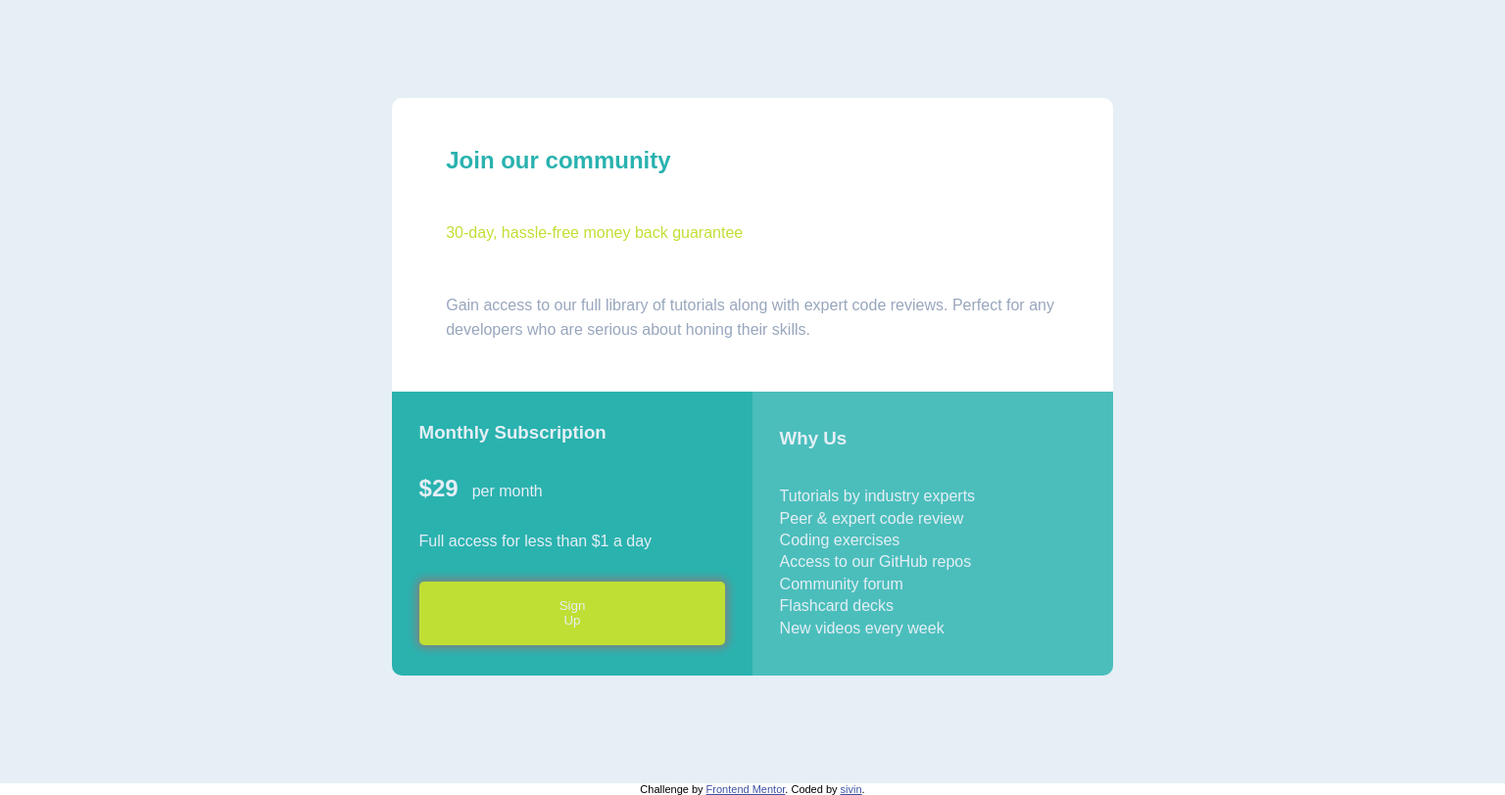
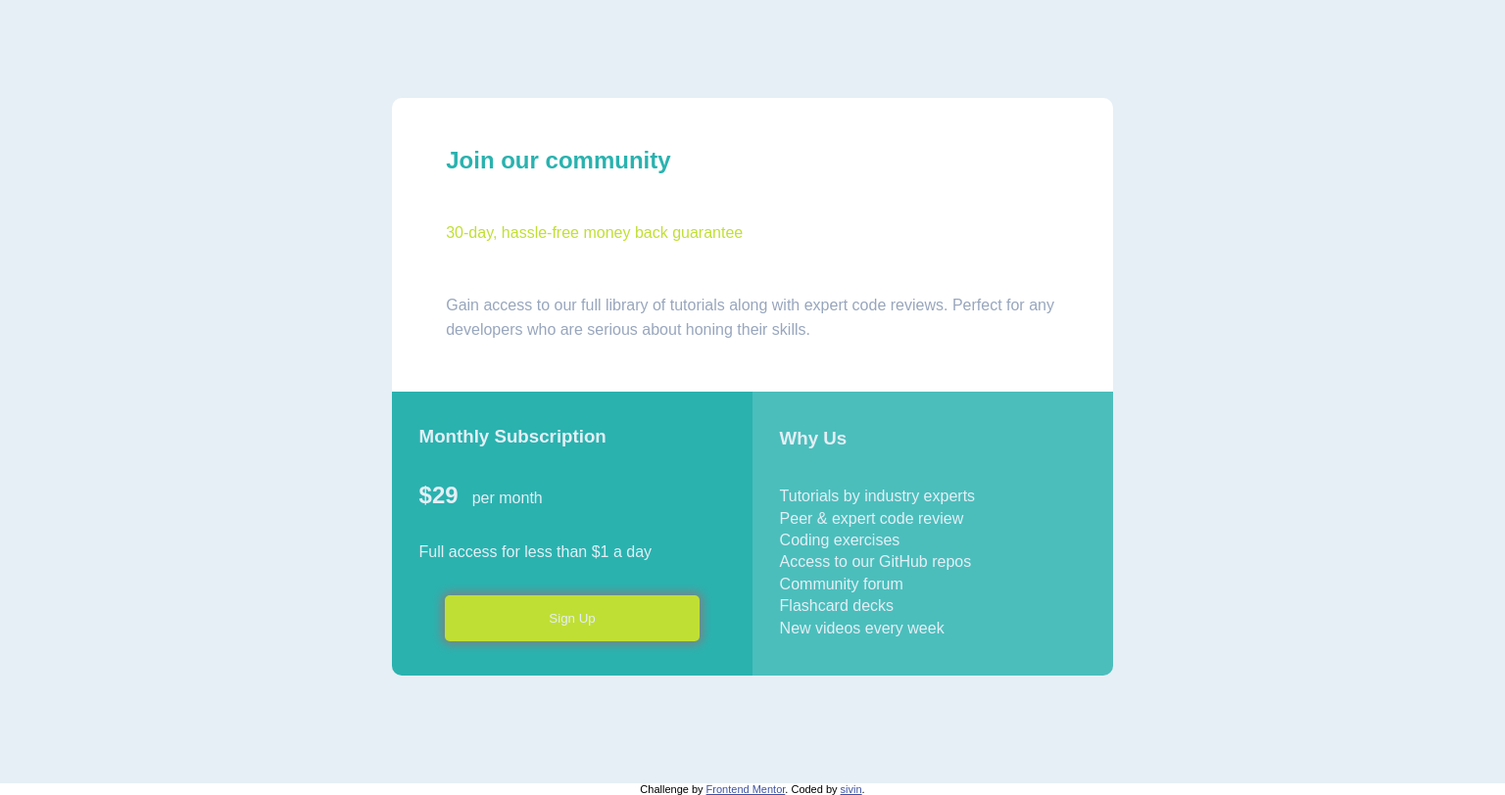
Before and after one commit to Sivin-Wi/single-price-grid-component-master, a plain HTML site: page index.html in a window 1536 px wide. Shown: the whole page at 98% size. Drawn offline with Linux system fonts and the light colour scheme.

Commit message:
Update desktop.css

```diff
--- a/style/desktop.css
+++ b/style/desktop.css
@@ -114,7 +114,7 @@
     }
 
     .containers > .containerTwo > .subContainerTwo > .button > button {
-        padding: 1.3em 10em;
+        padding: 1.2em 8em;
         border-radius: 5px;
         border: none;
         color: var(--paraColor-heading-col-2-3);
```
